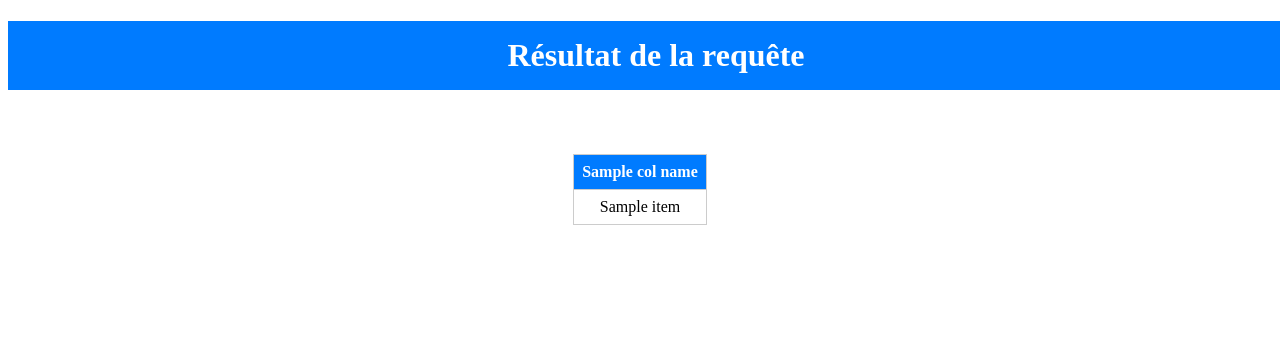
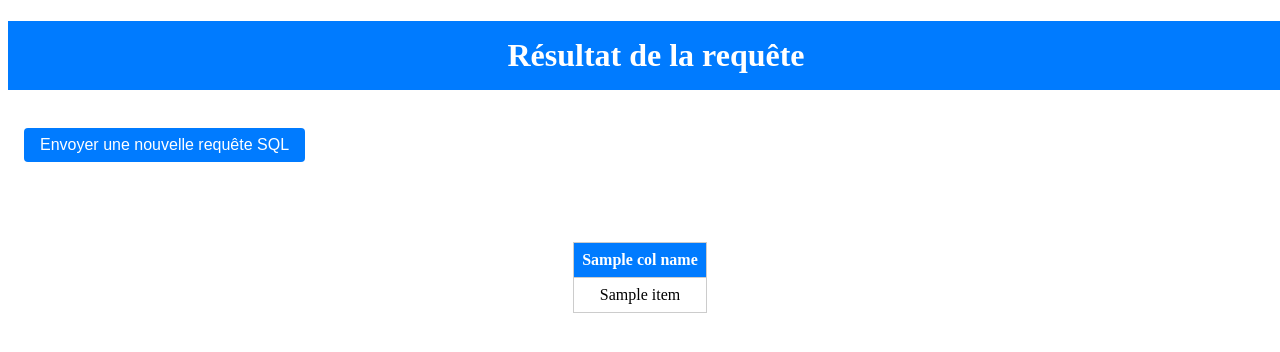
Before and after one commit to ThibaultNG/bdm-election, a Flask app: template python/gui/templates/result.html in a window 1280 px wide. Shown: the top 352 px of the page. Run offline with Flask 3, Linux system fonts and the light colour scheme; the template is opened without the code that fills it: most values are stand-ins (such as "Sample title", 1, 10 or a date in 2020); some libraries are stand-ins or nearby versions.

Commit message:
adding a return to index.html/request sql page from result.html/result sql page

```diff
--- a/python/gui/static/style.css
+++ b/python/gui/static/style.css
@@ -105,3 +105,15 @@ table th {
     margin-top: 4rem;
     text-align: center;
 }
+
+.return-button {
+    margin: 1rem;
+    padding: 0.5rem 1rem;
+    font-size: 1rem;
+    color: #fff;
+    background-color: #007bff;
+    border: none;
+    border-radius: 0.25rem;
+    cursor: pointer;
+    transition: background-color 0.2s ease-in-out;
+}
--- a/python/gui/templates/result.html
+++ b/python/gui/templates/result.html
@@ -10,6 +10,8 @@
 </head>
 <body>
 <h1>Résultat de la requête</h1>
+
+<button class="return-button" onclick="location.href='/'">Envoyer une nouvelle requête SQL</button>
 
 <table class="result-table">
   <tr>
```
